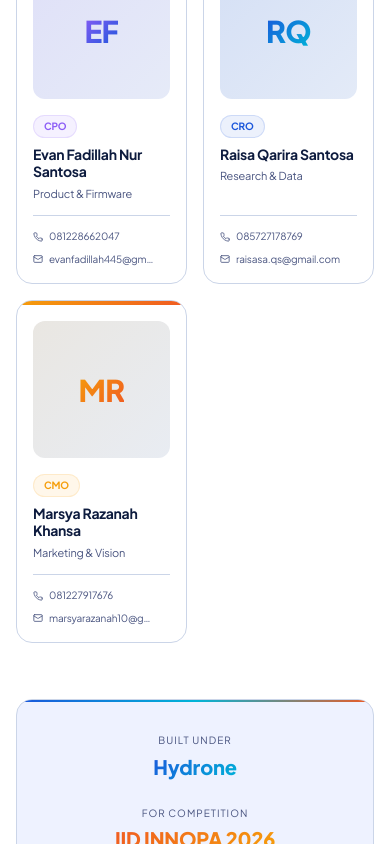
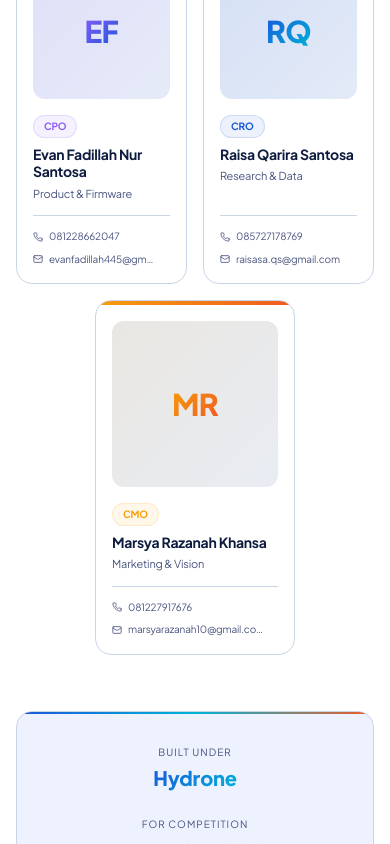
Before and after one commit to prianurislam1825/hydrone, a Next.js app: page / in a window 390 px wide. Shown: the part 7446-8290 px from the top of the page. Built offline with nearby package versions, Linux system fonts and the light colour scheme.

Commit message:
fix: center last team member card (Marsya) on mobile view

```diff
--- a/components/landing/TeamSection.tsx
+++ b/components/landing/TeamSection.tsx
@@ -164,11 +164,16 @@ export default function TeamSection() {
           </p>
         </div>
 
-        {/* Equal 5-column grid — all cards same size */}
+        {/* Equal 5-column grid — last card centered on mobile */}
         <div className="grid grid-cols-2 sm:grid-cols-3 lg:grid-cols-5 gap-4 mb-14">
-          {TEAM.map((member, i) => (
+          {TEAM.slice(0, 4).map((member, i) => (
             <MemberCard key={member.name} member={member} lang={lang} index={i} />
           ))}
+          <div className="col-span-2 sm:col-span-1 flex justify-center">
+            <div className="w-full max-w-[200px] sm:max-w-none">
+              <MemberCard member={TEAM[4]} lang={lang} index={4} />
+            </div>
+          </div>
         </div>
 
         {/* Org badge */}
```
